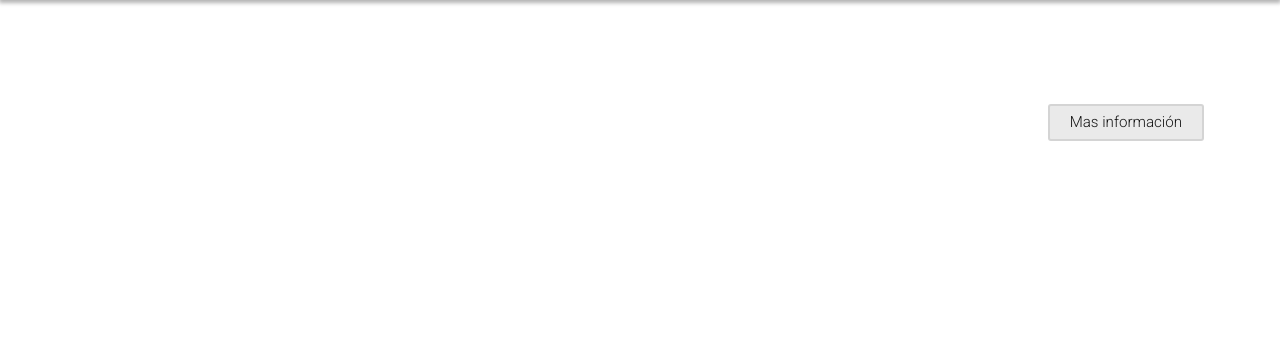
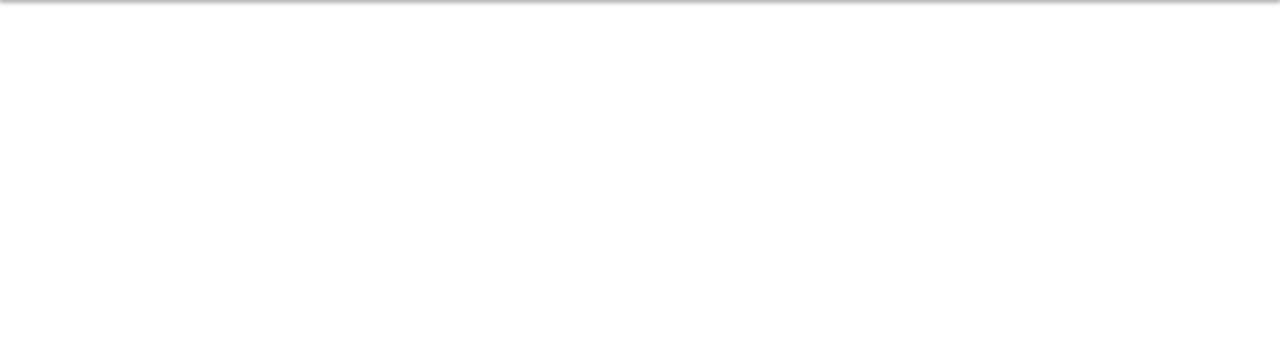
Before and after one commit to pcuervo/onnis-luque, a WordPress theme: template themes/onnis-luque/archive-talleres.php in a window 1280 px wide. Shown: the part 100-440 px from the top of the page. Run offline with PHP 8.4 and a stand-in for WordPress, Linux system fonts and the light colour scheme; the site name, menu and one post (Sample post) are stand-ins, and other content is empty.

Commit message:
quitar botones talleres

```diff
--- a/themes/onnis-luque/archive-talleres.php
+++ b/themes/onnis-luque/archive-talleres.php
@@ -20,9 +20,9 @@
 							<p><?php echo $lugar_taller; ?></p>
 							<p class="[ margin-bottom ]"><?php echo $fecha_taller; ?></p>
 							<p></p>
-							<div class="[ clearfix ]">
+							<!-- <div class="[ clearfix ]">
 								<a href="<?php echo get_permalink(); ?>" class="[ button button--primary ][ no-margin ][ pull-right ]">Mas información</a>
-							</div>
+							</div> -->
 						</div>
 
 					</div>
```
